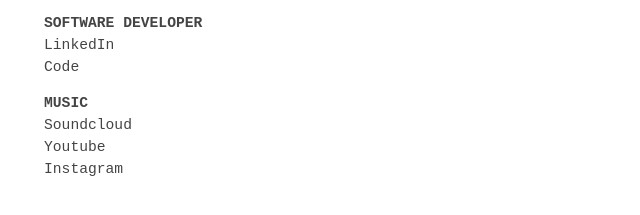
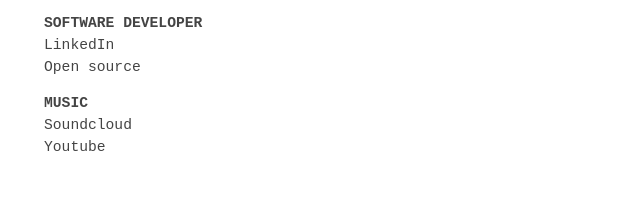
Before and after one commit to Ricardicus/site, a plain HTML site: page index.html in a window 1280 px wide. Shown: the part 135-350 px from the top of the page, without its empty margins (0-640 px from the left). Drawn offline with Linux system fonts and the light colour scheme.

Commit message:
Update index.html

```diff
--- a/index.html
+++ b/index.html
@@ -15,13 +15,12 @@
     <section>
         <h2>Software Developer</h2>
         <a href="https://se.linkedin.com/in/rickard-hallerb%C3%A4ck-b6744b153">LinkedIn</a>
-        <a href="https://github.com/Ricardicus">Code</a>
+        <a href="https://github.com/Ricardicus">Open source</a>
     </section>
     <section>
         <h2>Music</h2>
         <a href="https://soundcloud.com/rickard_hallerback">Soundcloud</a>
 	<a href="https://www.youtube.com/channel/UCZY_-B7bcijLTYPZ5agKp6A">Youtube</a>
-    	<a href="https://www.instagram.com/ricardikus">Instagram</a>
      </section>
 	</body>
 </html>
```
